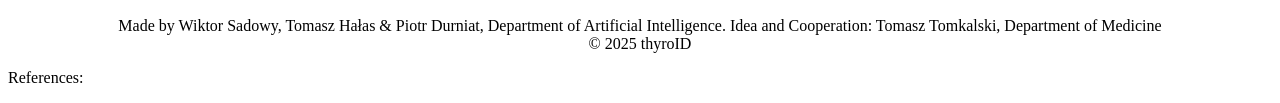
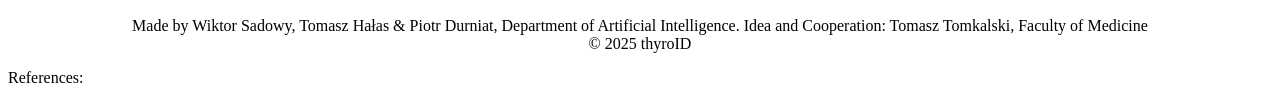
Before and after one commit to tiradspwr/tiradspwr, a website built with Vite: page index.html in a window 1280 px wide. Shown: the part 1486-1589 px from the top of the page. Built offline with nearby package versions, Linux system fonts and the light colour scheme.

Commit message:
Typo fix

```diff
--- a/index.html
+++ b/index.html
@@ -138,7 +138,7 @@
          <img src="./logo-PWr.png" alt="PWr logo" height="120px">
          <img src="./KSI_logo_color_h_pol_med.png" alt="KSI logo" height="120px">
          <img src="./w14_logo.jpg" alt="W14 logo" height="120px">
-         <p>Made by Wiktor Sadowy, Tomasz Hałas & Piotr Durniat, Department of Artificial Intelligence. Idea and Cooperation: Tomasz Tomkalski, Department of Medicine<br>© 2025 thyroID</p>
+         <p>Made by Wiktor Sadowy, Tomasz Hałas & Piotr Durniat, Department of Artificial Intelligence. Idea and Cooperation: Tomasz Tomkalski, Faculty of Medicine<br>© 2025 thyroID</p>
       </div>
       <div>
          References:
```
Also changed, not shown: README.md.
